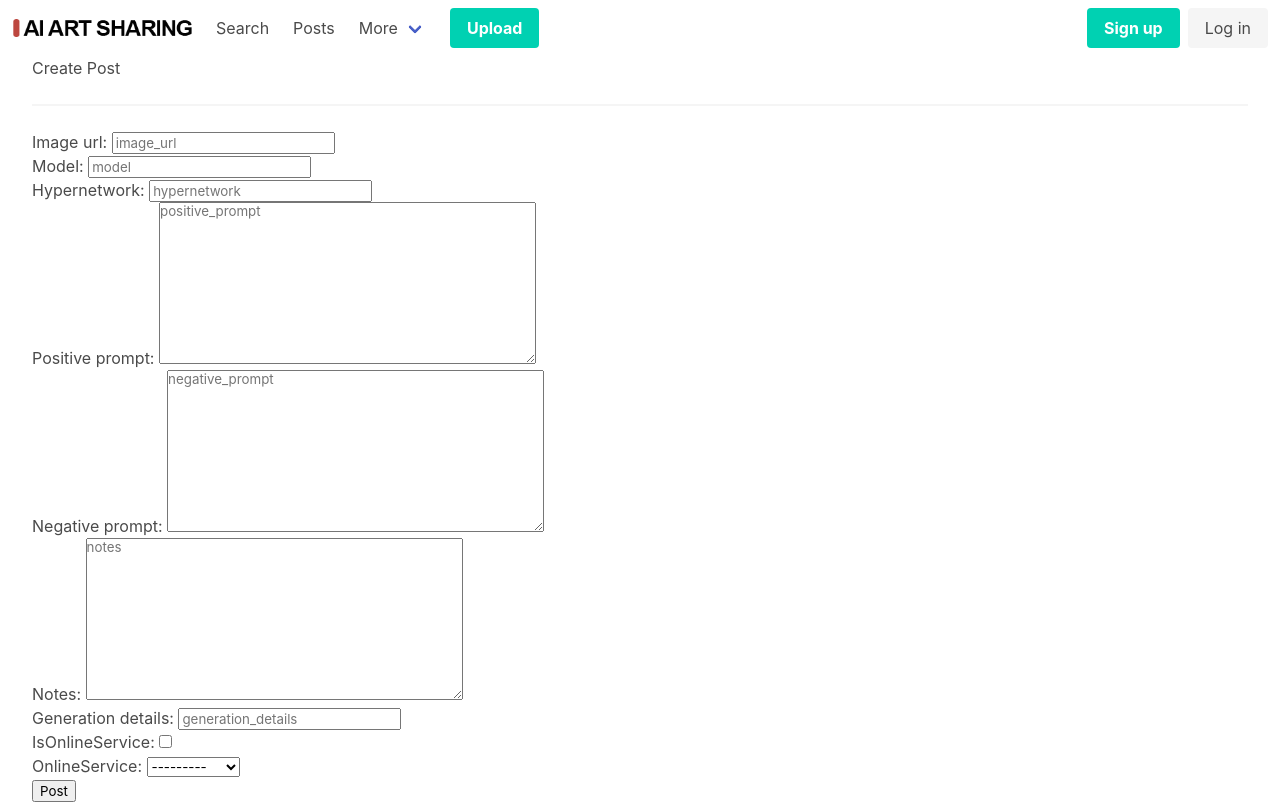
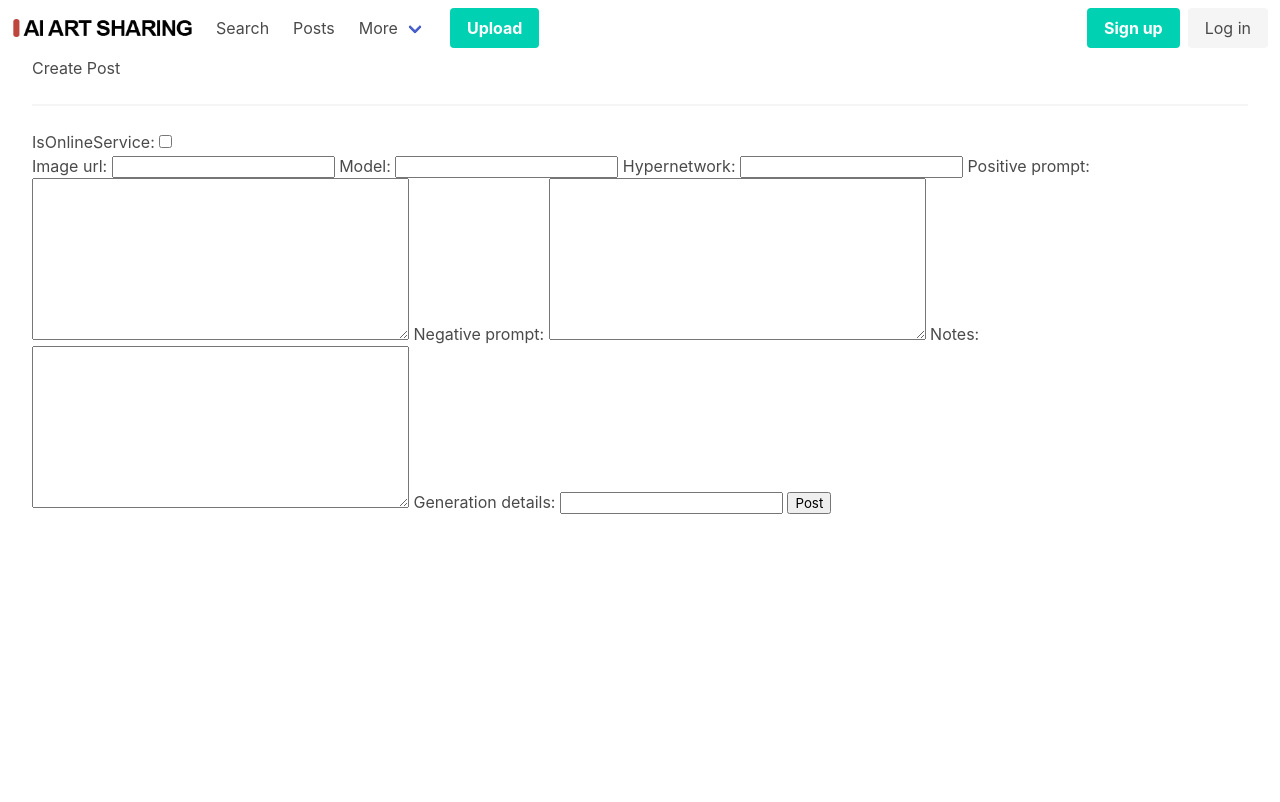
Before and after one commit to bernasx/aiartsharing, a Django app: page /content/create/ in a window 1280 px wide. After the commit the page ends 514 px from the top, so only its background shows below. Run offline with Django 4.2, Linux system fonts and the light colour scheme; some libraries are stand-ins or nearby versions.

Commit message:
Can now toggle between posting an online service image and a non online service image

```diff
--- a/aiart_content/templates/imageposts/create.html
+++ b/aiart_content/templates/imageposts/create.html
@@ -14,20 +14,45 @@
             {{error}}
         {%endfor%}
 
-        {% for field in form %}
-            <div class="">
-                <label>{{ field.label_tag }}</label>
-                {% render_field field class="" placeholder=field.name %}
+        <label>{{ form.isOnlineService.label_tag }}</label>
+        {{ form.isOnlineService.errors }}
+        {% render_field form.isOnlineService class="" _="on click toggle .is-hidden on .is-hidden-target"  %}
 
-                {% comment%}
-                Errors tied to the integrity and validation of each field
-                {% endcomment%}
+        <label class="is-hidden is-hidden-target">{{ form.onlineService.label_tag }}</label>
+        {{ form.onlineService.errors }}
+        {% render_field form.onlineService class="is-hidden is-hidden-target" %}
 
-                {%for error in field.errors %}
-                    {{error}}
-                {%endfor%}
-            </div>
-        {% endfor %}
+        <br>
+
+        <label>{{ form.image_url.label_tag }}</label>
+        {{ form.image_url.errors }}
+        {% render_field form.image_url class=""%}
+
+        <label class="is-hidden-target">{{ form.model.label_tag }}</label>
+        {{ form.model.errors }}
+        {% render_field form.model class="is-hidden-target"%}
+
+        <label class="is-hidden-target">{{ form.hypernetwork.label_tag }}</label>
+        {{ form.hypernetwork.errors }}
+        {% render_field form.hypernetwork class="is-hidden-target"%}
+
+        <label>{{ form.positive_prompt.label_tag }}</label>
+        {{ form.positive_prompt.errors }}
+        {% render_field form.positive_prompt class=""%}
+
+        <label class="is-hidden-target">{{ form.negative_prompt.label_tag }}</label>
+        {{ form.negative_prompt.errors }}
+        {% render_field form.negative_prompt class="is-hidden-target"%}
+
+        <label>{{ form.notes.label_tag }}</label>
+        {{ form.notes.errors }}
+        {% render_field form.notes class=""%}
+
+        <label>{{ form.generation_details.label_tag }}</label>
+        {{ form.generation_details.errors }}
+        {% render_field form.generation_details class=""%}
+
+
 
         <button type="submit" class="">Post</button>
     </form>
--- a/aiart_main/templates/base.html
+++ b/aiart_main/templates/base.html
@@ -11,8 +11,9 @@
     <link rel="stylesheet" href="https://cdn.jsdelivr.net/npm/bulma@0.9.4/css/bulma.min.css">
     <!-- Custom CSS -->
     <link rel="stylesheet" href={% static 'css/styles.css' %}/>
-    <!-- HTMX -->
-
+    <!-- HTMX and HyperScript-->
+    <script src="https://unpkg.com/htmx.org@1.8.6" integrity="sha384-Bj8qm/6B+71E6FQSySofJOUjA/gq330vEqjFx9LakWybUySyI1IQHwPtbTU7bNwx" crossorigin="anonymous"></script>
+    <script src="https://unpkg.com/hyperscript.org@0.9.8"></script>
 </head>
 <body>
     {% include 'partials/navbar.html' %}
```
